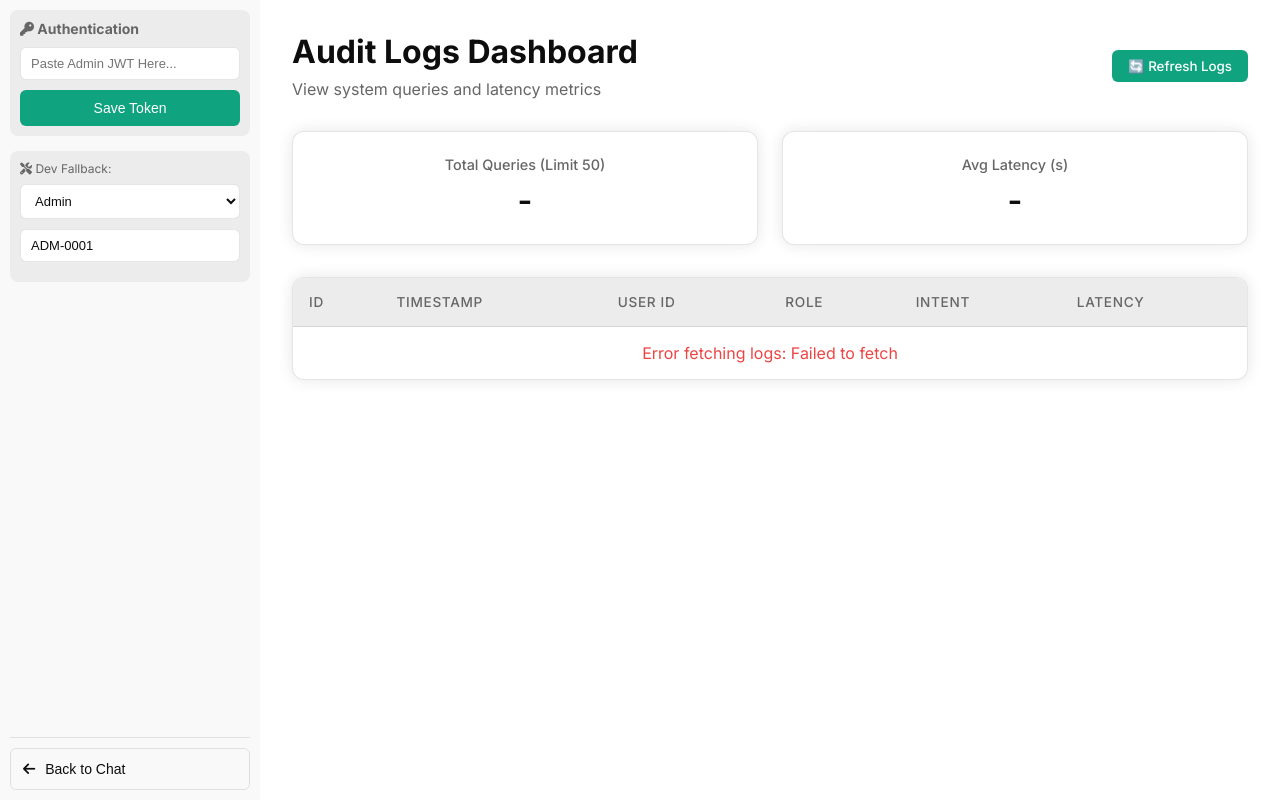
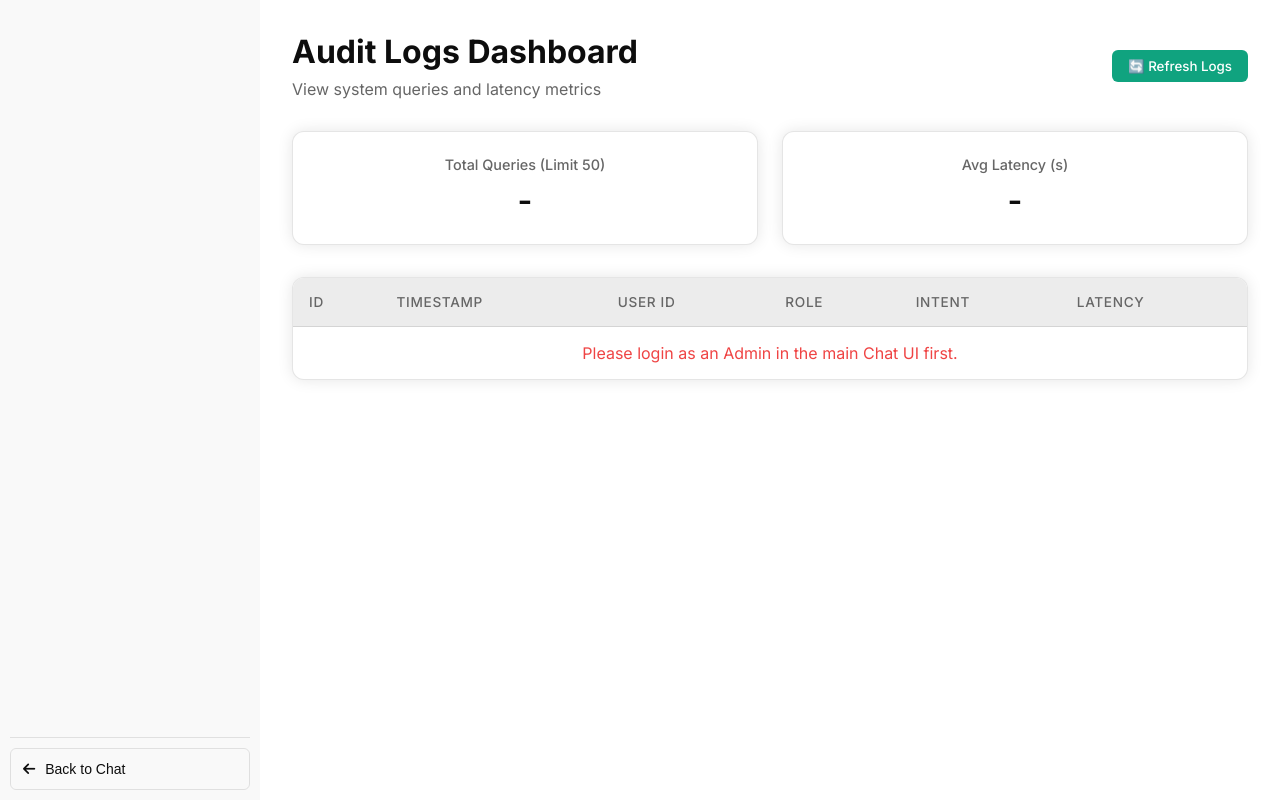
Before and after one commit to zotac-pc/technify-ai-assistant, a Flask app: page /admin in a window 1280 px wide. Run offline with Flask 3, Linux system fonts and the light colour scheme.

Commit message:
Fix/admin auth ux (#46)
* fix: add missing config.py and configure CORS for frontend communication

* fix: moved gunicorn.conf.py to root directory

* docs: expand setup guide with .env details, Docker caching, and Database behavior

* chore: clean up repo, update README, and port premium UI from reference project

* docs: re-add existing members setup and JWT explanation

* feat: seamless Admin Dashboard authentication using localStorage

```diff
--- a/ui_app/static/admin.js
+++ b/ui_app/static/admin.js
@@ -1,21 +1,9 @@
-let jwtToken = localStorage.getItem('taia_admin_token') || "";
+let jwtToken = localStorage.getItem('taia_jwt') || "";
+let userRole = localStorage.getItem('taia_role') || "";
 
 window.onload = function() {
-    if (jwtToken) {
-        document.getElementById('tokenInput').value = jwtToken;
-    }
     fetchLogs();
 };
-
-function saveToken() {
-    const token = document.getElementById('tokenInput').value.trim();
-    if (token) {
-        jwtToken = token;
-        localStorage.setItem('taia_admin_token', token);
-        alert('Admin Token saved securely!');
-        fetchLogs();
-    }
-}
 
 async function fetchLogs() {
     const tbody = document.getElementById('logsTableBody');
@@ -25,9 +13,12 @@ async function fetchLogs() {
     const headers = {};
     if (jwtToken) {
         headers['Authorization'] = `Bearer ${jwtToken}`;
+    } else if (userRole.toLowerCase() === 'admin') {
+        headers['x-user-role'] = 'Admin';
+        headers['x-user-id'] = 'ADM-0001';
     } else {
-        headers['x-user-role'] = document.getElementById('roleSelect').value;
-        headers['x-user-id'] = document.getElementById('userIdInput').value;
+        tbody.innerHTML = `<tr><td colspan="6" style="text-align: center; color: #ef4444;">Please login as an Admin in the main Chat UI first.</td></tr>`;
+        return;
     }
 
     try {
--- a/ui_app/static/app.js
+++ b/ui_app/static/app.js
@@ -131,6 +131,8 @@ async function login() {
         token = data.token;
         currentRole = role;
         sessionId = 'sess_' + Date.now();
+        localStorage.setItem('taia_jwt', token);
+        localStorage.setItem('taia_role', role);
 
         // Update UI
         document.getElementById('loginSection').style.display = 'none';
@@ -187,6 +189,8 @@ async function login() {
 
 function logout() {
     token = null; sessionId = null;
+    localStorage.removeItem('taia_jwt');
+    localStorage.removeItem('taia_role');
     document.getElementById('loginSection').style.display = 'block';
     document.getElementById('userInfo').style.display = 'none';
     document.getElementById('quickQuestions').style.display = 'none';
--- a/ui_app/templates/admin.html
+++ b/ui_app/templates/admin.html
@@ -103,25 +103,21 @@
         <!-- Sidebar -->
         <aside class="sidebar">
             <div class="sidebar-top">
-                <div class="login-section">
-                    <h3 style="font-size: 14px; margin-bottom: 10px; color: var(--text-secondary);"><i class="fas fa-key"></i> Authentication</h3>
-                    <div class="form-group">
-                        <input type="text" id="tokenInput" placeholder="Paste Admin JWT Here..." />
+                <div class="user-info" id="adminInfo" style="margin-top: 15px;">
+                    <div class="avatar" style="background-color: #ef4444; color: white; width: 40px; height: 40px; border-radius: 50%; display: flex; align-items: center; justify-content: center; font-weight: bold; margin-bottom: 10px;">
+                        A
                     </div>
-                    <button onclick="saveToken()" class="btn-login">Save Token</button>
+                    <div class="details">
+                        <div class="name" style="color: var(--text-primary); font-weight: 500;">Admin User</div>
+                        <div class="badge" style="display: inline-block; background-color: #ef4444; color: white; padding: 2px 8px; border-radius: 12px; font-size: 11px; margin-top: 5px;">Admin</div>
+                    </div>
                 </div>
 
-                <div class="login-section" style="margin-top: 15px;">
-                    <p style="font-size: 12px; margin-bottom: 8px; color: var(--text-secondary);"><i class="fas fa-tools"></i> Dev Fallback:</p>
-                    <div class="form-group">
-                        <select id="roleSelect">
-                            <option value="Admin" selected>Admin</option>
-                        </select>
-                    </div>
-                    <div class="form-group">
-                        <input type="text" id="userIdInput" value="ADM-0001">
-                    </div>
-                </div>
+                <script>
+                    if (!localStorage.getItem('taia_role') || localStorage.getItem('taia_role').toLowerCase() !== 'admin') {
+                        document.getElementById('adminInfo').style.display = 'none';
+                    }
+                </script>
             </div>
 
             <div class="sidebar-bottom">
```
